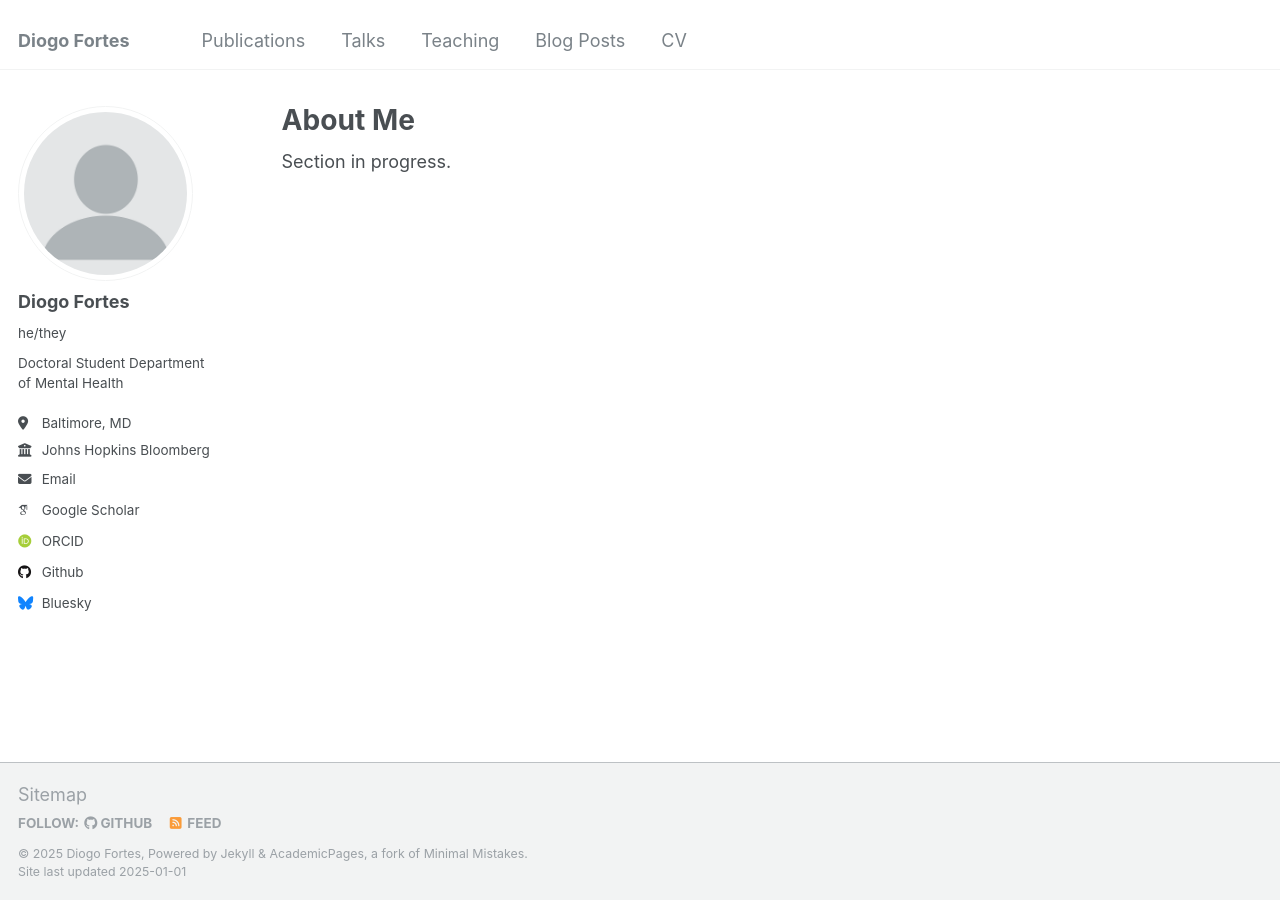
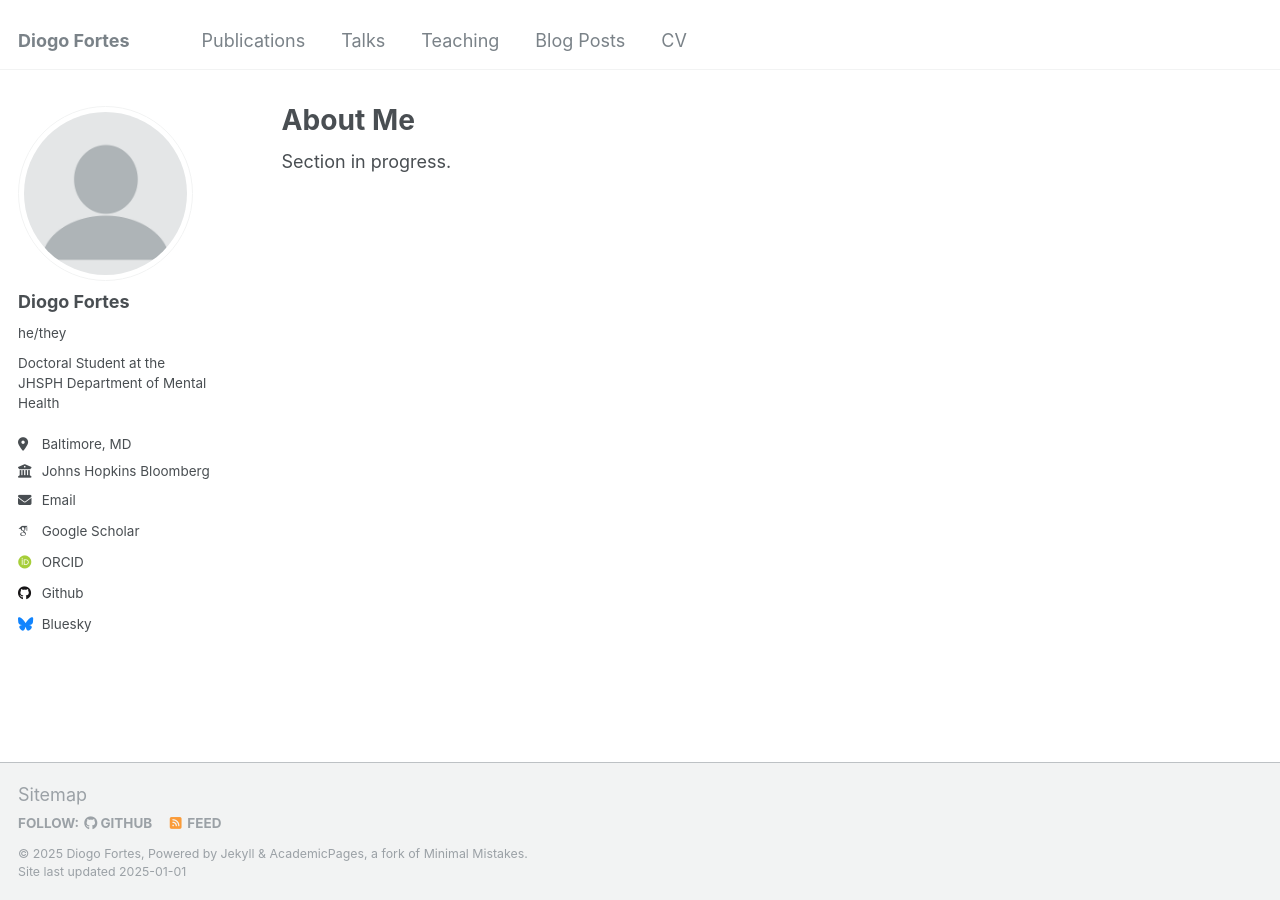
Before and after one commit to diogofortes7/dgfortes.github.io, a Jekyll site: the page built from _pages/about.md, in a window 1280 px wide. Built offline with Jekyll 4.4.1, drawn with Linux system fonts in a browser that asks for light colours; some web fonts are replaced.

Commit message:
Update _config.yml to fix affiliation

```diff
--- a/_config.yml
+++ b/_config.yml
@@ -24,7 +24,7 @@ author:
   avatar           : "profile.png"
   name             : "Diogo Fortes"
   pronouns         : "he/they"
-  bio              : "Doctoral Student \n Department of Mental Health"
+  bio              : "Doctoral Student at the JHSPH Department of Mental Health"
   location         : "Baltimore, MD"
   employer         : "Johns Hopkins Bloomberg School of Public Health"
   uri              : # URL
```
